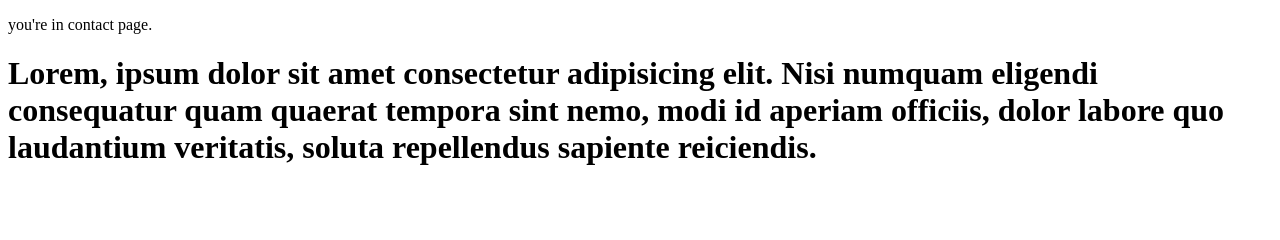
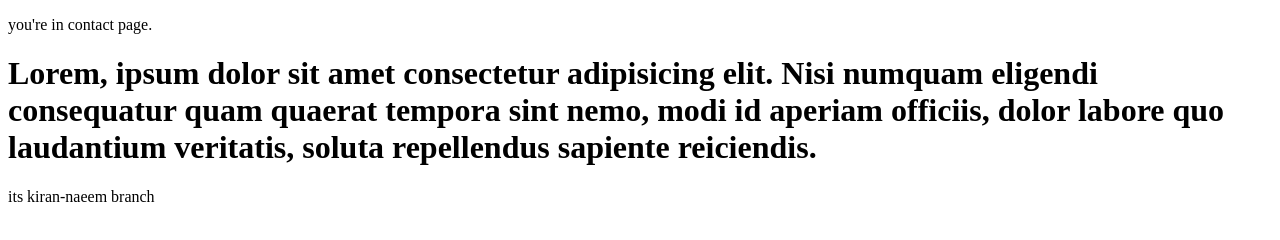
Before and after one commit to Kirannaeem/my-first-project, a plain HTML site: page contact.html in a window 1280 px wide. Drawn offline with Linux system fonts and the light colour scheme.

Commit message:
my third commit

```diff
--- a/contact.html
+++ b/contact.html
@@ -9,5 +9,6 @@
     <p>you're in contact page.</p>
     <h1>Lorem, ipsum dolor sit amet consectetur adipisicing elit. Nisi numquam eligendi consequatur quam quaerat tempora sint nemo, modi id aperiam officiis, dolor labore
          quo laudantium veritatis, soluta repellendus sapiente reiciendis.</h1>
+         <p>its kiran-naeem branch</p>
 </body>
 </html>
```
